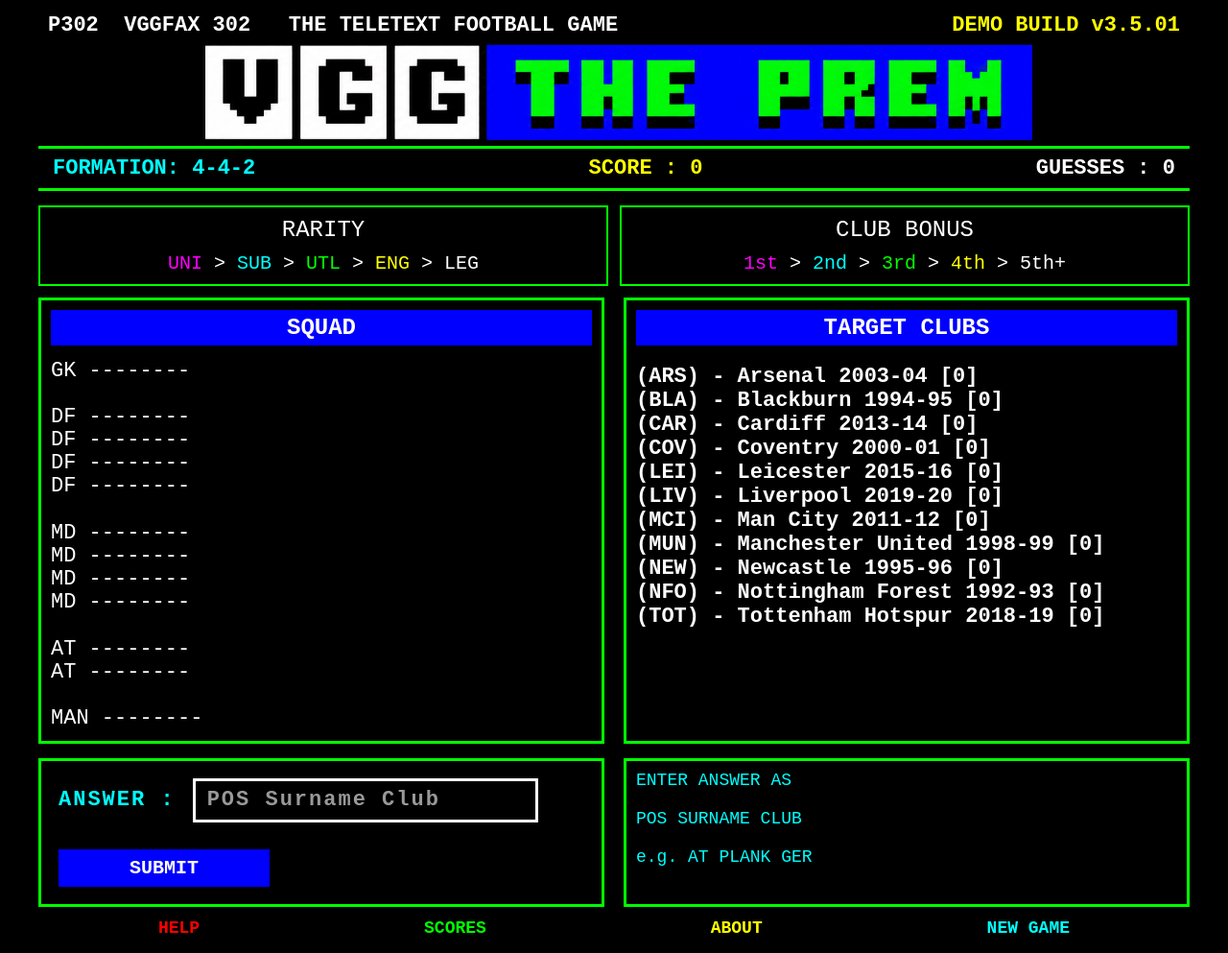
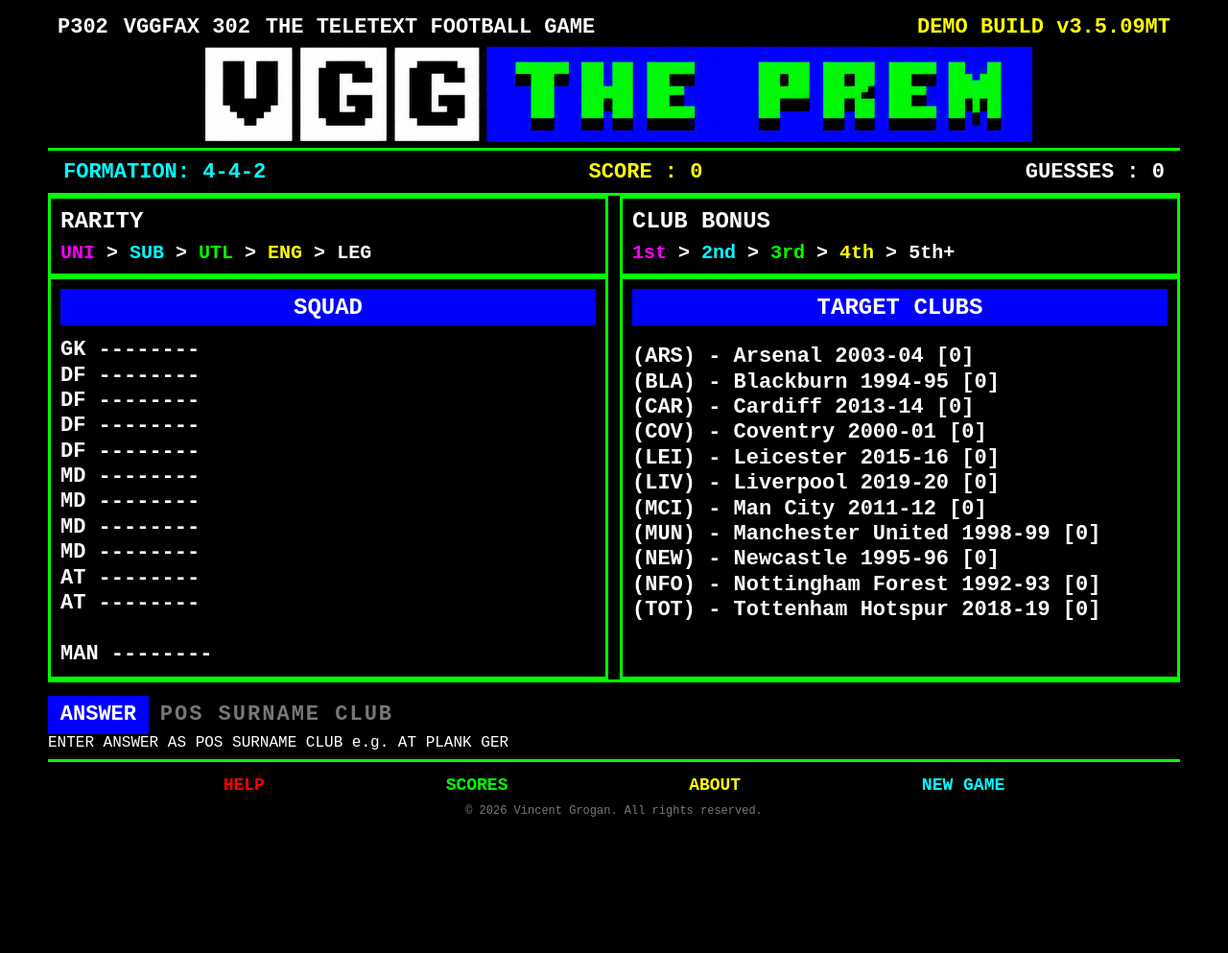
Before and after one commit to groganv-ai/Page302, a plain HTML site: page index.html in a window 1280 px wide. Shown: the whole page at 96% size. After the commit the page ends 882 px from the top, so only its background shows below. Drawn offline with Linux system fonts and the light colour scheme.

Commit message:
Add files via upload

```diff
--- a/index.html
+++ b/index.html
@@ -3,6 +3,13 @@
 <html>
 
 <head>
+
+    <meta charset="UTF-8">
+
+    <meta
+        name="viewport"
+        content="width=device-width, initial-scale=1.0"
+    >
 
     <title>PAGE 302</title>
 
@@ -32,7 +39,7 @@
 
         <div class="buildLabel">
 
-            DEMO BUILD v3.5.01
+            DEMO BUILD v3.5.09MT
 
         </div>
 
@@ -189,32 +196,35 @@
 
 <div class="answerRow">
 
-        <label>ANSWER :</label>
+    <div
+        class="answerButton"
+        onclick="submitAnswer()"
+    >
+
+        ANSWER
+
+    </div>
 
     <input
         type="text"
         id="answer"
         autocomplete="off"
-            placeholder="POS Surname Club"
+        placeholder="POS SURNAME CLUB"
     >
 
 </div>
 
-    <button onclick="submitAnswer()">
-        SUBMIT
-    </button>
-
 </div>
 
-        <div class="inputRight">
+<div id="result">
 
-            <pre id="result">
+    <span class="helpLabel">ENTER ANSWER AS</span>
 
-Nothing submitted yet.
+    <span class="helpWhite">POS SURNAME CLUB</span>
 
-            </pre>
+    <span class="helpExample">e.g.</span>
 
-        </div>
+    <span class="helpWhite">AT PLANK GER</span>
 
 </div>
 
@@ -223,13 +233,48 @@
 
 <div class="footerBar">
 
-    <div>HELP</div>
+<div
+    class="footerHelp"
+    onclick="showHelp()"
+>
 
-    <div>SCORES</div>
+    HELP
 
-    <div>ABOUT</div>
+</div>
 
-    <div>NEW GAME</div>
+    <div class="footerScores">
+        SCORES
+    </div>
+
+    <div class="footerAbout">
+        ABOUT
+    </div>
+
+    <div
+        class="footerNewGame"
+        onclick="newGame()"
+    >
+        NEW GAME
+    </div>
+
+</div>
+
+<div class="copyright">
+
+    © 2026 Vincent Grogan. All rights reserved.
+
+</div>
+
+<div
+    id="helpOverlay"
+    class="helpOverlay"
+    onclick="hideHelp()"
+>
+
+    <img
+        src="images/help-page.png"
+        alt="How to Play"
+    >
 
 </div>
 
--- a/script.js
+++ b/script.js
@@ -25,24 +25,16 @@
 let squad = [
 
     "GK  --------",
-    "",
-
     "DF  --------",
     "DF  --------",
     "DF  --------",
     "DF  --------",
-    "",
-
     "MD  --------",
     "MD  --------",
     "MD  --------",
     "MD  --------",
-    "",
-
     "AT  --------",
     "AT  --------",
-    "",
-
     "MAN  --------"
 
 ];
@@ -480,6 +472,10 @@
     "answer"
     ).value = "";
 
+    document.getElementById("answer").focus();
+
+document.getElementById("answer").select();
+
 }
 function getClubByCode(
 
@@ -905,24 +901,20 @@
         squad = [
 
             "GK  --------",
-            "",
 
             "DF  --------",
             "DF  --------",
             "DF  --------",
             "DF  --------",
-            "",
 
             "MD  --------",
             "MD  --------",
             "MD  --------",
             "MD  --------",
-            "",
 
             "AT  --------",
             "AT  --------",
             "",
-
             "MAN  --------"
 
         ];
@@ -934,24 +926,20 @@
         squad = [
 
             "GK  --------",
-            "",
 
             "DF  --------",
             "DF  --------",
             "DF  --------",
             "DF  --------",
-            "",
 
             "MD  --------",
             "MD  --------",
             "MD  --------",
-            "",
 
             "AT  --------",
             "AT  --------",
             "AT  --------",
             "",
-
             "MAN  --------"
 
         ];
@@ -963,24 +951,20 @@
         squad = [
 
             "GK  --------",
-            "",
 
             "DF  --------",
             "DF  --------",
             "DF  --------",
             "DF  --------",
             "DF  --------",
-            "",
 
             "MD  --------",
             "MD  --------",
             "MD  --------",
             "MD  --------",
-            "",
 
             "AT  --------",
             "",
-
             "MAN  --------"
 
         ];
@@ -992,24 +976,20 @@
         squad = [
 
             "GK  --------",
-            "",
 
             "DF  --------",
             "DF  --------",
             "DF  --------",
             "DF  --------",
-            "",
 
             "MD  --------",
             "MD  --------",
             "MD  --------",
             "MD  --------",
             "MD  --------",
-            "",
 
             "AT  --------",
             "",
-
             "MAN  --------"
 
         ];
@@ -1197,9 +1177,7 @@
 }
 function setStatus(text) {
 
-    document.getElementById(
-    "result"
-    ).innerText = text;
+document.getElementById("result").textContent = text;
 
 }
 async function startGame() {
@@ -1477,4 +1455,42 @@
     return true;
 
 }
+function showHelp() {
+
+    document
+        .getElementById("helpOverlay")
+        .style.display = "flex";
+
+}
+
+function hideHelp() {
+
+    document
+        .getElementById("helpOverlay")
+        .style.display = "none";
+
+}
+document
+    .getElementById("answer")
+    .addEventListener(
+
+        "keydown",
+
+        function(event) {
+
+            if (
+
+                event.key === "Enter"
+
+            ) {
+
+                event.preventDefault();
+
+                submitAnswer();
+
+            }
+
+        }
+
+    );
 startGame();
--- a/style.css
+++ b/style.css
@@ -1,529 +1,69 @@
-body {
 
-    background: black;
-
-    color: white;
-
-    font-family: "Courier New", monospace;
-
-    width: 1200px;
-
-    margin: auto;
-
-    padding: 10px;
-
+*,
+*::before,
+*::after{box-sizing:border-box;}
+html{-webkit-text-size-adjust:100%;}
+body{
+margin:0 auto;
+padding:10px;
+max-width:1200px;
+width:100%;
+background:#000;
+color:#fff;
+font-family:"Courier New",monospace;
+overflow-x:hidden;
 }
-/* ======================================== */
-/* PAGE HEADER                              */
-/* ======================================== */
-
-.pageHeader {
-
-    padding: 6px 10px 0;
-
-    margin-bottom: 0;
-
+img{max-width:100%;height:auto;display:block;}
+.pageHeader{padding:6px 10px 0;}
+.headerTop{display:flex;align-items:center;gap:.5rem;flex-wrap:wrap;font-size:clamp(14px,2vw,22px);font-weight:700;line-height:1.2}
+.headerInfo{display:flex;align-items:center;gap:1rem;flex-wrap:wrap}
+.pageDescription,.buildLabel{white-space:nowrap}
+.buildLabel{margin-left:auto;color:#ff0}
+.headerLogo{display:flex;justify-content:center;padding:2px}
+.pageLogo{width:min(100%,900px)}
+.newGameButton{background:transparent;border:2px solid #ff0;color:#ff0;font:700 clamp(15px,2vw,18px) inherit;padding:.5rem .9rem;cursor:pointer}
+.newGameButton:hover{background:#ff0;color:#000}
+.statusBar{display:flex;justify-content:space-between;align-items:center;gap:1rem;flex-wrap:wrap;border-top:3px solid #0f0;border-bottom:3px solid #0f0;padding:.6rem 1rem;font-size:clamp(16px,2vw,22px);font-weight:bold}
+#formationDisplay{color:#0ff}#scoreDisplay{color:#ff0}
+.legendRow,.mainLayout{display:grid;gap:12px}
+.legendRow{grid-template-columns:repeat(2,minmax(0,1fr))}
+.mainLayout{grid-template-columns:repeat(2,minmax(0,1fr))}
+.legendPanel,.panel{border:3px solid #0f0;padding:10px;min-width:0}
+.panel{min-height:360px}
+.panelHeader{background:#00f;color:#fff;text-align:center;padding:.35rem;font-size:clamp(18px,2vw,24px);font-weight:bold;margin-bottom:.8rem}
+#squadBoard,#clubTitle{font-size:clamp(17px,2vw,22px);font-weight:bold;line-height:1.2;overflow-wrap:anywhere}
+#clubTitle{color:#0ff;margin-top:20px}
+.inputArea{border-top:3px solid #0f0;padding:14px 0 10px}
+.answerRow{display:flex;align-items:center;gap:10px;flex-wrap:wrap}
+.answerButton{background:#00f;color:#fff;padding:.45rem .8rem;font-size:clamp(16px,2vw,22px);font-weight:bold;cursor:pointer}
+#answer{flex:1 1 240px;min-width:0;background:transparent;border:none;outline:none;color:#fff;font:700 clamp(16px,2vw,22px) "Courier New",monospace;letter-spacing:2px}
+#answer::placeholder{color:#777}
+.answerHelp{margin-top:12px;font-size:clamp(14px,2vw,18px);line-height:1.4}
+.answerHelp span{margin-right:10px}
+.cyan{color:#0ff}.white{color:#fff}
+.footerBar{border-top:3px solid #0f0;margin-top:8px;padding-top:14px;display:flex;justify-content:space-evenly;align-items:center;gap:6px;flex-wrap:nowrap;font-size:clamp(13px,1.8vw,18px);font-weight:bold;overflow:hidden}
+.footerHelp{color:red}.footerScores{color:#0f0}.footerAbout{color:#ff0}.footerNewGame{color:#0ff;cursor:pointer}
+.footerButton{cursor:pointer;padding:.35rem .5rem}
+.footerButton:hover,.footerNewGame:hover{background:#0ff;color:#000}
+.legendTitle{font-size:clamp(18px,2vw,24px);font-weight:bold;margin-bottom:.5rem}
+.legendContent{font-size:clamp(16px,2vw,20px);font-weight:bold}
+.rarityUni{color:#f0f}.raritySub{color:#0ff}.rarityUtl{color:#0f0}.rarityEng{color:#ff0}.rarityLeg{color:#fff}
+.copyright{text-align:center;color:#777;font-size:12px;margin:10px 0}
+.helpOverlay{display:none;position:fixed;inset:0;background:rgba(0,0,0,.9);justify-content:center;align-items:center;z-index:9999}
+.helpOverlay img{max-width:95vw;max-height:95vh;border:3px solid #0f0}
+@media (max-width:900px){
+.legendRow,.mainLayout{grid-template-columns:1fr}
+.panel{min-height:auto}
 }
-
-.headerTop {
-
-    display: flex;
-    align-items: center;
-
-    font-size: 22px;
-    font-weight: 700;
-    line-height: 1;
-
+@media (max-width:700px){
+body{padding:6px}
+.headerTop{display:grid;grid-template-columns:auto 1fr;align-items:center;column-gap:8px}
+.headerInfo{display:flex;flex-wrap:nowrap;justify-content:space-between;width:100%;font-size:13px}
+.pageDescription{overflow:hidden;text-overflow:ellipsis}
+.buildLabel{margin-left:8px;font-size:12px}
+.statusBar{justify-content:space-between;text-align:center;font-size:15px}
+.answerRow{flex-wrap:nowrap}
+#answer{min-width:0}
+.footerBar{flex-wrap:nowrap;justify-content:space-between;font-size:12px}
+.footerButton{padding:.2rem .25rem;white-space:nowrap}
 }
-
-.headerInfo {
-
-    display: flex;
-    align-items: center;
-
-    color: #FFFFFF;
-
-}
-
-.pageNumber {
-
-    margin-right: 2ch;
-
-}
-
-.serviceName {
-
-    margin-right: 3ch;
-
-}
-
-.pageDescription {
-
-    white-space: nowrap;
-
-}
-
-.buildLabel {
-
-    margin-left: auto;
-
-    color: #FFFF00;
-
-    white-space: nowrap;
-
-}
-
-.headerLogo {
-
-    display: flex;
-
-    justify-content: center;
-
-    align-items: center;
-
-    margin: 2px 0 0 0;
-
-    padding: 2px;
-
-}
-.pageLogo {
-
-    display: block;
-
-    width: 100%;
-
-    max-width: 900px;
-
-    height: auto;
-
-    margin: 0;
-
-}
-
-/* ======================================== */
-/* NEW GAME                                 */
-/* ======================================== */
-
-.newGameButton {
-
-    background: transparent;
-
-    border: 2px solid yellow;
-
-    color: yellow;
-
-    font-family: inherit;
-
-    font-size: 18px;
-
-    font-weight: bold;
-
-    padding: 4px 12px;
-
-    cursor: pointer;
-
-}
-
-.newGameButton:hover {
-
-    background: yellow;
-
-    color: black;
-
-}
-
-
-/* ======================================== */
-/* STATUS BAR                               */
-/* ======================================== */
-
-.statusBar {
-
-    display: flex;
-
-    justify-content: space-between;
-
-    background: black;
-
-    border-top: 3px solid #00FF00;
-
-    border-bottom: 3px solid #00FF00;
-
-    padding: 8px 15px;
-
-    margin-bottom: 15px;
-
-    font-size: 22px;
-
-    font-weight: bold;
-
-}
-
-#formationDisplay {
-
-    color: cyan;
-
-}
-
-#scoreDisplay {
-
-    color: yellow;
-
-}
-
-/* ======================================== */
-/* MAIN GAME GRID                           */
-/* ======================================== */
-
-.mainLayout {
-
-    display: grid;
-
-    grid-template-columns: 1fr 1fr;
-
-    gap: 20px;
-
-    margin-bottom: 15px;
-
-}
-
-.panel {
-
-    border: 3px solid #00FF00;
-
-    padding: 10px;
-
-    min-height: 360px;
-
-}
-
-
-.panelHeader {
-
-    background: #0000ff;
-
-    color: #ffffff;
-
-    text-align: center;
-
-    font-size: 24px;
-
-    font-weight: bold;
-
-    margin-bottom: 15px;
-
-    padding: 5px;
-
-}
-
-
-/* ======================================== */
-/* SQUAD                                    */
-/* ======================================== */
-
-#squadBoard {
-
-    color: rgb(255, 255, 255);
-
-    font-size: 22px;
-
-    line-height: 1.1;
-
-    margin: 0;
-
-}
-
-
-/* ======================================== */
-/* CLUB                                     */
-/* ======================================== */
-
-#clubTitle {
-
-    color: cyan;
-
-    font-size: 22px;
-
-    font-weight: bold;
-
-    text-align: left;
-
-    margin-top: 20px;
-
-}
-
-
-/* ======================================== */
-/* INPUT AREA                               */
-/* ======================================== */
-
-.inputArea {
-
-    display: grid;
-
-    grid-template-columns: 1fr 1fr;
-
-    gap: 20px;
-
-    margin-bottom: 8px;
-
-}
-
-
-.inputLeft {
-
-    border: 3px solid #00FF00;
-
-    padding: 18px;
-
-}
-
-.answerRow {
-
-    display: flex;
-
-    align-items: center;
-
-    gap: 18px;
-
-    margin-bottom: 28px;
-
-}
-
-.inputLeft label {
-
-    color: cyan;
-
-    font-size: 22px;
-
-    font-weight: bold;
-
-    letter-spacing: 2px;
-
-}
-
-
-#answer {
-
-    width: 340px;
-
-    height: 38px;
-
-    background: black;
-
-    color: white;
-
-    border: 3px solid white;
-
-    outline: none;
-
-    font-size: 22px;
-
-    font-family: inherit;
-
-    font-weight: bold;
-
-    padding-left: 12px;
-
-    letter-spacing: 2px;
-
-}
-
-
-#answer::placeholder {
-
-    color: white;
-
-    opacity: 0.6;
-
-}
-
-
-button {
-
-    width: 220px;
-
-    background: blue;
-
-    color: white;
-
-    border: none;
-
-    font-size: 20px;
-
-    font-family: inherit;
-
-    font-weight: bold;
-
-    padding: 8px;
-
-    cursor: pointer;
-
-}
-
-
-button:hover {
-
-    background: white;
-
-    color: blue;
-
-}
-
-
-/* ======================================== */
-/* SUBMISSION RESPONSE                      */
-/* ======================================== */
-
-.inputRight {
-
-    border: 3px solid #00FF00;
-
-    padding: 10px;
-
-}
-
-
-#result {
-
-    color: cyan;
-
-    font-size: 18px;
-
-    margin: 0;
-
-    white-space: pre-wrap;
-
-}
-
-
-/* ======================================== */
-/* FOOTER                                   */
-/* ======================================== */
-
-.footerBar {
-
-    display: flex;
-
-    justify-content: space-around;
-
-    align-items: center;
-
-    background: #000000;
-
-    padding: 4px 8px 6px;
-
-    font-size: 18px;
-
-    font-weight: bold;
-
-}
-
-
-.footerBar div:nth-child(1) {
-
-    color: red;
-
-}
-
-.footerBar div:nth-child(2) {
-
-    color: lime;
-
-}
-
-.footerBar div:nth-child(3) {
-
-    color: yellow;
-
-}
-
-.footerBar div:nth-child(4) {
-
-    color: cyan;
-
-}
-
-.footerBar div:nth-child(5) {
-
-    color: white;
-
-}
-
-.footerBar div:nth-child(6) {
-
-    color: magenta;
-
-}
-
-/* ======================================== */
-/* LEGEND ROW                               */
-/* ======================================== */
-
-.legendRow {
-
-    display: grid;
-
-    grid-template-columns: 1fr 1fr;
-
-    gap: 12px;
-
-    margin-bottom: 12px;
-
-}
-
-.legendPanel {
-
-    border: 2px solid #00FF00;
-
-    padding: 10px;
-
-    text-align: center;
-
-}
-
-.legendTitle {
-
-    color: #FFFFFF;
-
-    font-size: 24px;
-
-    margin-bottom: 10px;
-
-}
-
-.legendContent {
-
-    font-size: 20px;
-
-}
-
-.rarityUni {
-
-    color: #FF00FF;
-
-}
-
-.raritySub {
-
-    color: #00FFFF;
-
-}
-
-.rarityUtl {
-
-    color: #00FF00;
-
-}
-
-.rarityEng {
-
-    color: #FFFF00;
-
-}
-
-.rarityLeg {
-
-    color: #FFFFFF;
-
-}
```
Also changed, not shown: images/help-page.png (added). Lines whose indentation alone changed are shown as unchanged.
